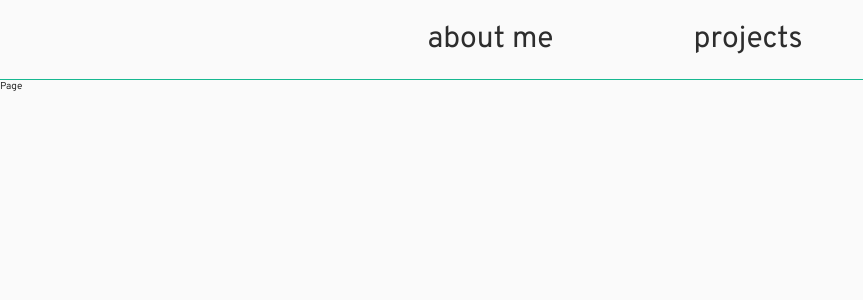
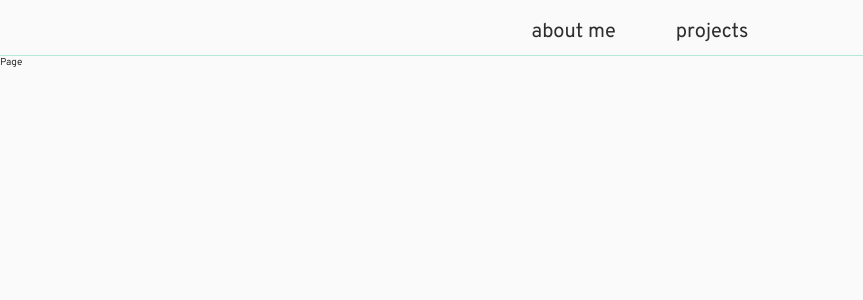
Before and after one commit to gabrielruss/gabrielruss-dev, a Next.js app: page / in a window 1280 px wide. Shown: the top 300 px of the page, without its empty margins (0-863 px from the left). Built offline with nearby package versions, Linux system fonts and the light colour scheme.

Commit message:
header good for now

```diff
--- a/components/Header.tsx
+++ b/components/Header.tsx
@@ -3,24 +3,25 @@ import { styled } from './';
 const StyledNav = styled.nav`
   display: grid;
 
-  padding-right: 5rem;
+  padding: 0 5rem;
   justify-content: flex-end;
-  border-bottom: 1px solid ${props => props.theme.colors.teal};
+  border-bottom: 1px solid ${props => props.theme.colors.transparent_teal};
 
   ul {
     display: grid;
-    gap: 10rem;
+    gap: 5rem;
     margin: 0;
     padding: 0;
     grid-auto-flow: column;
     li {
-      font-size: 3rem;
-      padding: 2rem;
+      font-size: 2rem;
+      padding: 2rem 0.5rem 1rem;
       list-style: none;
       cursor: pointer;
 
       :hover {
-        background: red;
+        transition: 0.2s box-shadow ease;
+        box-shadow: 0 2px ${props => props.theme.colors.teal};
       }
     }
   }
--- a/components/index.tsx
+++ b/components/index.tsx
@@ -8,7 +8,9 @@ export const theme = {
   colors: {
     white: '#fafafa',
     black: '#2d2d2d',
+    transparent_black: '#2d2d2d4D',
     teal: '#17B890',
+    transparent_teal: '#17B8904D',
   },
 };
 
```
